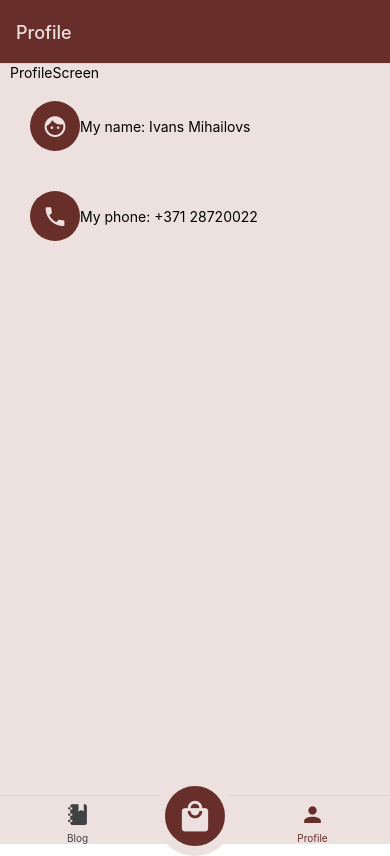
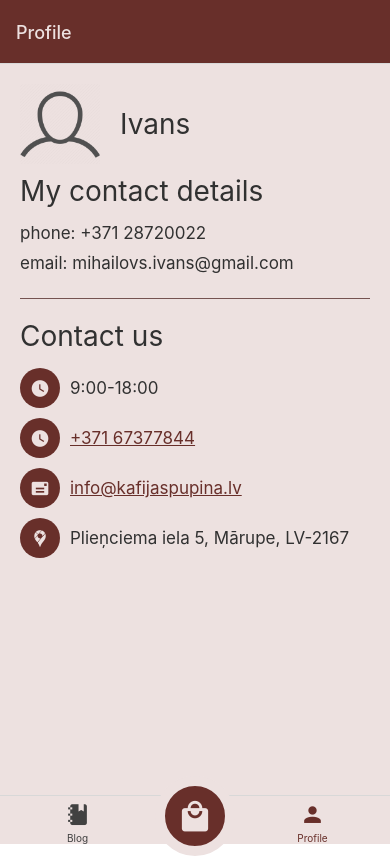
Before and after one commit to ivansdivans/kafijas-pupina-rn-expo, a React Native app: screen /ProfileStack in a window 390 px wide. Built offline with nearby package versions, Linux system fonts and the light colour scheme.

Commit message:
Adjust ProfileScreen layout and data; add Colors.Text; change AppScreen padding

```diff
--- a/src/components/AppScreen.tsx
+++ b/src/components/AppScreen.tsx
@@ -38,7 +38,7 @@ const stylesObj: Style = {
 	},
 	contentContainer: {
 		...appStyles.fullSize,
-		paddingHorizontal: 10, //TODO: move to constants inside "styles"
+		paddingHorizontal: 20,
 	},
 };
 
--- a/src/screens/ProfileScreen/index.tsx
+++ b/src/screens/ProfileScreen/index.tsx
@@ -1,44 +1,95 @@
 import React from "react";
-import { View, Text, TouchableOpacity } from "react-native";
-import { useNavigation } from "@react-navigation/native";
-import { NativeStackNavigationProp } from "@react-navigation/native-stack";
+import { View, ViewStyle, TextStyle, StyleSheet, Image } from "react-native";
 
 import AppScreen from "../../components/AppScreen";
 import AppIcon from "../../components/AppIcon";
 import appStyles from "../../styles/Application";
-import { ProfileStackParamList } from "../../navigation/AppNavigator/ProfileStackNavigation/index";
+import Separator from "../../components/Separator";
+import SeparatorLine from "../../components/SeparatorLine";
+import H2 from "../../components/H2";
+import P from "../../components/P";
+import LinkText from "../../components/LinkText";
+import { openEmailUrl, openPhoneUrl } from "../../helpers/LinkOpener";
 
-const ProfileScreen: React.VFC = () => {
-	// const navigation =
-	// 	useNavigation<
-	// 		NativeStackNavigationProp<ProfileStackParamList, "Profile">
-	// 	>();
+const PROFILE = {
+	name: "Ivans",
+	phone: "+371 28720022",
+	email: "mihailovs.ivans@gmail.com",
+};
 
-	return (
+const ProfileScreen: React.VFC = () => (
 	<AppScreen>
-			<Text>ProfileScreen</Text>
-			<View
-				style={{
-					...appStyles.inlineContainer,
-					marginHorizontal: 20,
-					marginVertical: 20,
-				}}
-			>
-				<AppIcon name="face-man" size={50} />
-				<Text>My name: Ivans Mihailovs</Text>
+		<View style={styles.avatarContainer}>
+			<Image
+				style={{ height: 80, width: 80, marginRight: 20 }}
+				source={require("../../assets/images/avatar.png")}
+			/>
+			<H2>{PROFILE.name}</H2>
 		</View>
-			<View
-				style={{
-					...appStyles.inlineContainer,
-					marginHorizontal: 20,
-					marginVertical: 20,
-				}}
-			>
-				<AppIcon name="phone" size={50} />
-				<Text>My phone: +371 28720022</Text>
+		<Separator height={10} />
+		<View>
+			<H2>My contact details</H2>
+			<Separator height={10} />
+			<P style={styles.profileText}>phone: {PROFILE.phone}</P>
+			<P style={styles.profileText}>email: {PROFILE.email}</P>
+		</View>
+		<SeparatorLine height={20} />
+		<View>
+			<H2>Contact us</H2>
+			<Separator height={10} />
+			<View style={styles.aboutUsRowContainer}>
+				<AppIcon name="clock" size={40} />
+				<P style={styles.aboutUsText}>9:00-18:00</P>
+			</View>
+			<View style={styles.aboutUsRowContainer}>
+				<AppIcon name="clock" size={40} />
+				<LinkText
+					text={"+371 67377844"}
+					onPress={() => openPhoneUrl("+371 67377844")}
+					style={styles.aboutUsText}
+				/>
+			</View>
+			<View style={styles.aboutUsRowContainer}>
+				<AppIcon name="mail" size={40} />
+				<LinkText
+					text={"info@kafijaspupina.lv"}
+					onPress={() => openEmailUrl("info@kafijaspupina.lv")}
+					style={styles.aboutUsText}
+				/>
+			</View>
+			<View style={styles.aboutUsRowContainer}>
+				<AppIcon name="google-maps" size={40} />
+				<P style={styles.aboutUsText}>Plieņciema iela 5, Mārupe, LV-2167</P>
+			</View>
 		</View>
 	</AppScreen>
 );
+
+interface Style {
+	avatarContainer: ViewStyle;
+	profileText: TextStyle;
+	aboutUsRowContainer: ViewStyle;
+	aboutUsText: TextStyle;
+}
+
+const stylesObj: Style = {
+	avatarContainer: {
+		...appStyles.inlineContainer,
+		marginTop: 20,
+	},
+	profileText: {
+		marginVertical: 5,
+	},
+	aboutUsRowContainer: {
+		...appStyles.inlineContainer,
+		marginVertical: 5,
+	},
+	aboutUsText: {
+		flexShrink: 1,
+		marginLeft: 10,
+	},
 };
 
+const styles = StyleSheet.create<Style>(stylesObj);
+
 export default ProfileScreen;
--- a/src/styles/Colors.ts
+++ b/src/styles/Colors.ts
@@ -6,6 +6,7 @@ enum Colors {
 	Accent = "#f76e2f",
 	Package = "#f9e9de",
 	Shadow = "#755351",
+	Text = "#313131",
 
 	Black = "#000",
 	Grey = "#414141",
```
Lines whose indentation alone changed are shown as unchanged.
